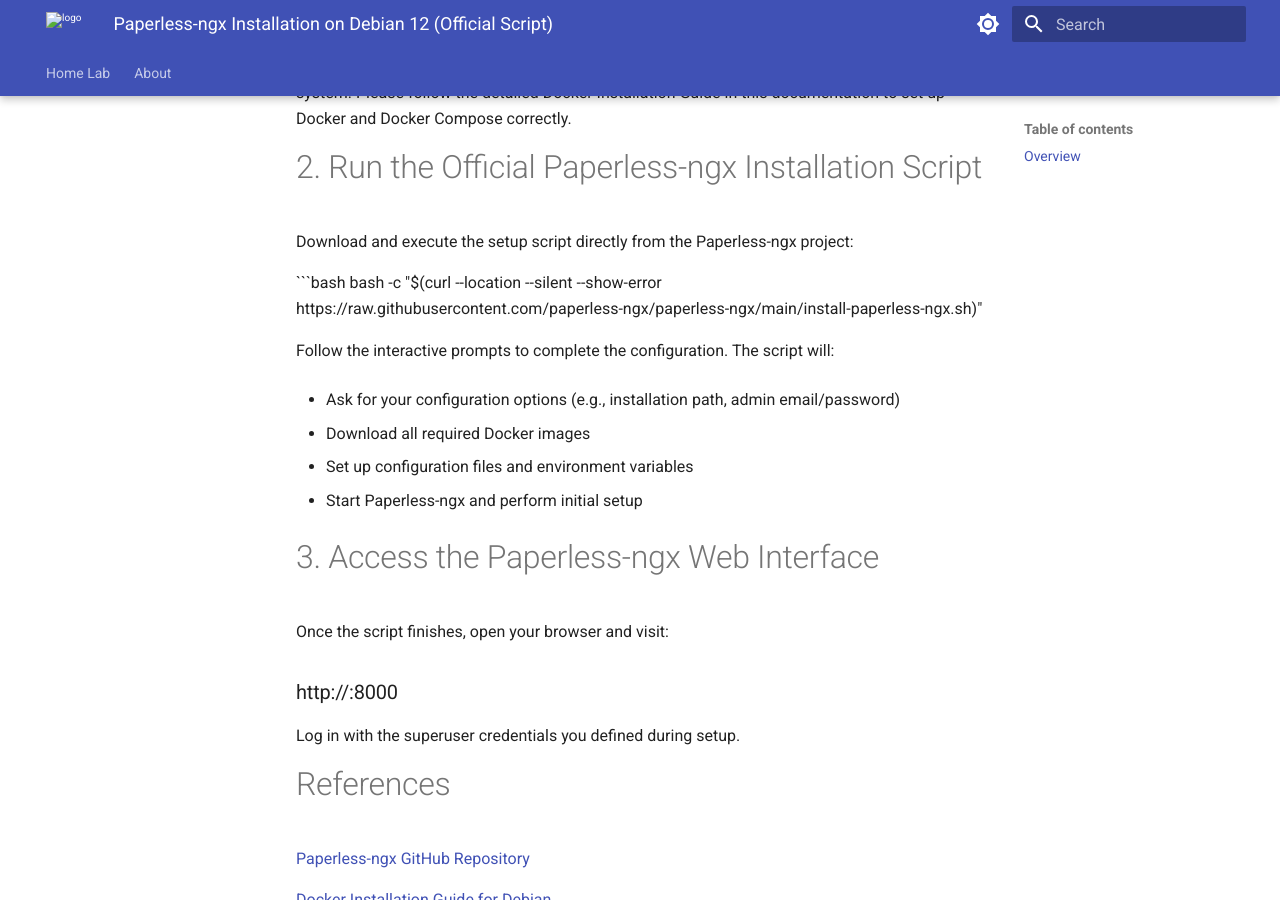
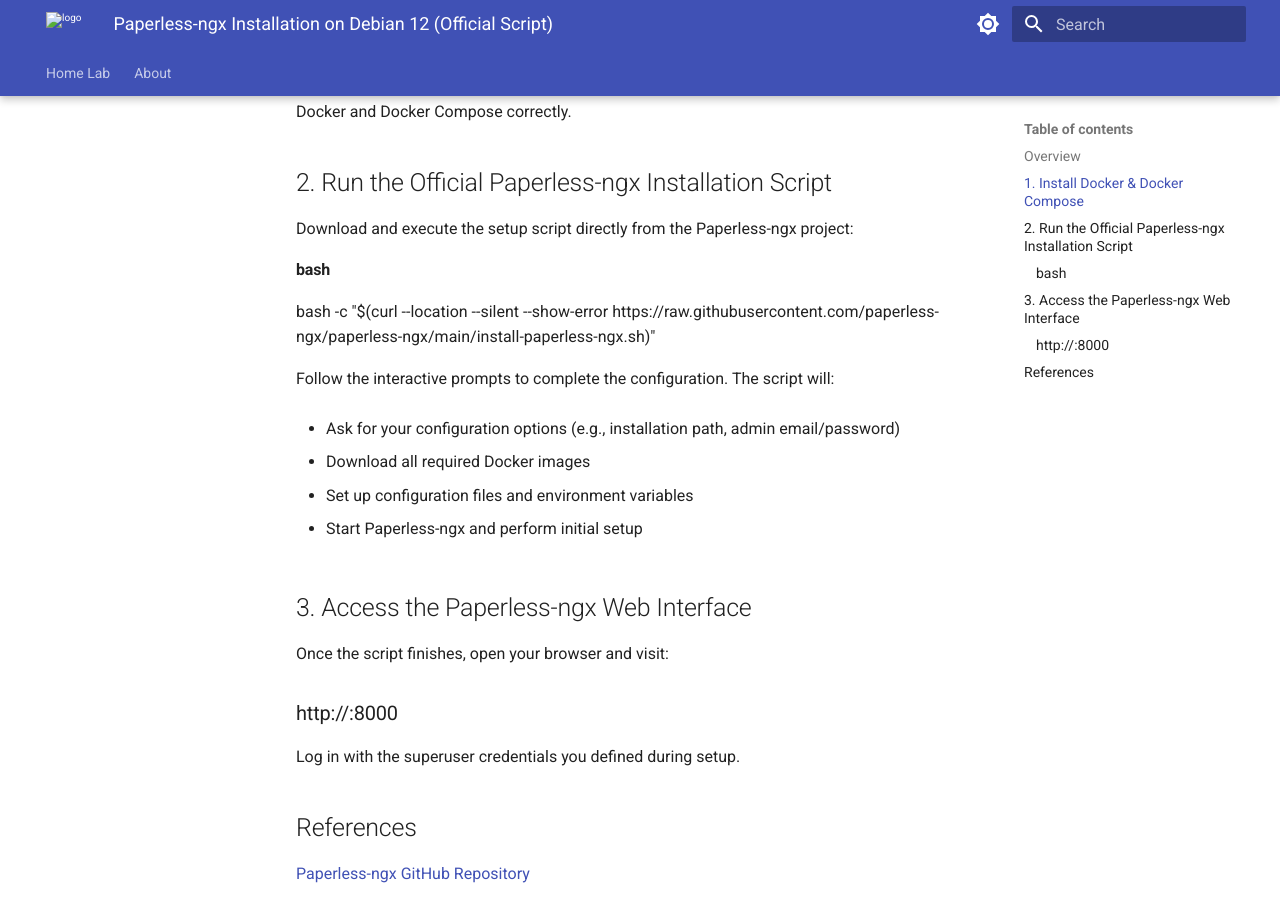
Before and after one commit to doyenkbs/MKDocs, an MkDocs documentation site: the page built from docs/paperless.md, in a window 1280 px wide and 900 px high, scrolled down 557 px. Built offline with MkDocs 1.6.1 and Material for MkDocs 9.7.7, drawn with Linux system fonts in a browser that asks for light colours.

Commit message:
Paperless

````diff
--- a/docs/paperless.md
+++ b/docs/paperless.md
@@ -6,15 +6,15 @@
 
 Paperless-ngx provides an interactive setup script that automates configuration. The script collects your preferences, generates the necessary Docker Compose files, pulls images, starts the application, and sets up your superuser account.
 
-# 1. Install Docker & Docker Compose
+## 1. Install Docker & Docker Compose
 
 Before proceeding, ensure that Docker and Docker Compose are installed on your Debian 12 system. Please follow the detailed Docker Installation Guide in this documentation to set up Docker and Docker Compose correctly.
 
-# 2. Run the Official Paperless-ngx Installation Script
+## 2. Run the Official Paperless-ngx Installation Script
 
 Download and execute the setup script directly from the Paperless-ngx project:
 
-```bash
+#### bash
 bash -c "$(curl --location --silent --show-error https://raw.githubusercontent.com/paperless-ngx/paperless-ngx/main/install-paperless-ngx.sh)"
 
 Follow the interactive prompts to complete the configuration. The script will:
@@ -27,7 +27,7 @@
 
 - Start Paperless-ngx and perform initial setup
 
-# 3. Access the Paperless-ngx Web Interface
+## 3. Access the Paperless-ngx Web Interface
 
 Once the script finishes, open your browser and visit:
 
@@ -36,7 +36,7 @@
 
 Log in with the superuser credentials you defined during setup.
 
-# References
+## References
 [Paperless-ngx GitHub Repository](https://github.com/paperless-ngx/paperless-ngx)
 
 [Docker Installation Guide for Debian](https://docs.docker.com/engine/install/debian)
````
